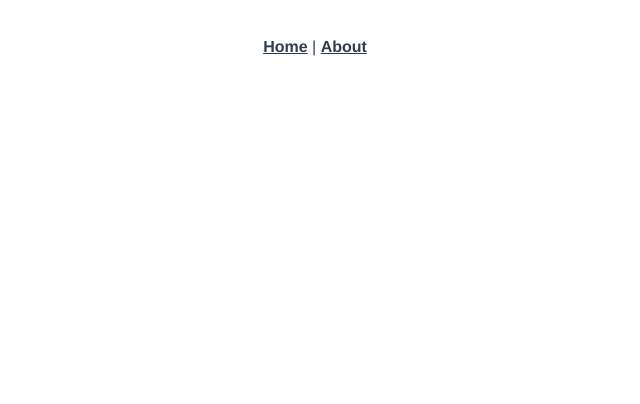
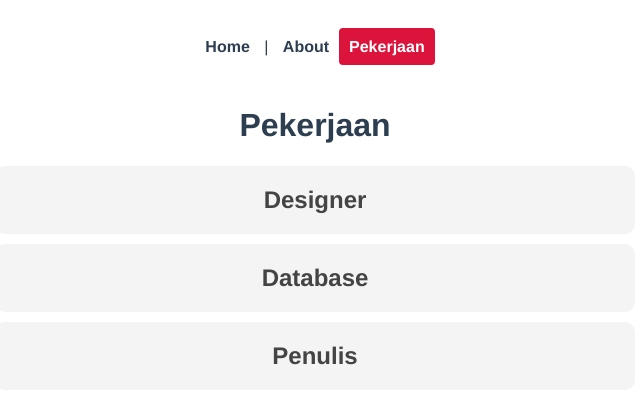
Before and after one commit to KonferensiHantuProject/routing-vue, a Vue app: page /jobs in a window 1280 px wide. Before the commit this address had no page. Shown: the top 404 px of the page, without its empty margins (325-965 px from the left). Built offline with nearby package versions, Linux system fonts and the light colour scheme.

Commit message:
Adding Job and Detail

```diff
--- a/src/App.vue
+++ b/src/App.vue
@@ -1,7 +1,8 @@
 <template>
   <div id="nav">
     <router-link to="/">Home</router-link> |
-    <router-link to="/about">About</router-link>
+    <router-link :to="{ name: 'About' }">About</router-link>
+    <router-link :to="{ name: 'Jobs' }">Pekerjaan</router-link>
   </div>
   <router-view/>
 </template>
@@ -22,9 +23,13 @@
 #nav a {
   font-weight: bold;
   color: #2c3e50;
+  text-decoration: none;
+  padding: 10px;
+  border-radius: 4px;
 }
 
 #nav a.router-link-exact-active {
-  color: #42b983;
+  color: white;
+  background: crimson;
 }
 </style>
--- a/src/components/HelloWorld.vue
+++ /dev/null
@@ -1,58 +0,0 @@
-<template>
-  <div class="hello">
-    <h1>{{ msg }}</h1>
-    <p>
-      For a guide and recipes on how to configure / customize this project,<br>
-      check out the
-      <a href="https://cli.vuejs.org" target="_blank" rel="noopener">vue-cli documentation</a>.
-    </p>
-    <h3>Installed CLI Plugins</h3>
-    <ul>
-      <li><a href="https://github.com/vuejs/vue-cli/tree/dev/packages/%40vue/cli-plugin-babel" target="_blank" rel="noopener">babel</a></li>
-      <li><a href="https://github.com/vuejs/vue-cli/tree/dev/packages/%40vue/cli-plugin-router" target="_blank" rel="noopener">router</a></li>
-    </ul>
-    <h3>Essential Links</h3>
-    <ul>
-      <li><a href="https://vuejs.org" target="_blank" rel="noopener">Core Docs</a></li>
-      <li><a href="https://forum.vuejs.org" target="_blank" rel="noopener">Forum</a></li>
-      <li><a href="https://chat.vuejs.org" target="_blank" rel="noopener">Community Chat</a></li>
-      <li><a href="https://twitter.com/vuejs" target="_blank" rel="noopener">Twitter</a></li>
-      <li><a href="https://news.vuejs.org" target="_blank" rel="noopener">News</a></li>
-    </ul>
-    <h3>Ecosystem</h3>
-    <ul>
-      <li><a href="https://router.vuejs.org" target="_blank" rel="noopener">vue-router</a></li>
-      <li><a href="https://vuex.vuejs.org" target="_blank" rel="noopener">vuex</a></li>
-      <li><a href="https://github.com/vuejs/vue-devtools#vue-devtools" target="_blank" rel="noopener">vue-devtools</a></li>
-      <li><a href="https://vue-loader.vuejs.org" target="_blank" rel="noopener">vue-loader</a></li>
-      <li><a href="https://github.com/vuejs/awesome-vue" target="_blank" rel="noopener">awesome-vue</a></li>
-    </ul>
-  </div>
-</template>
-
-<script>
-export default {
-  name: 'HelloWorld',
-  props: {
-    msg: String
-  }
-}
-</script>
-
-<!-- Add "scoped" attribute to limit CSS to this component only -->
-<style scoped>
-h3 {
-  margin: 40px 0 0;
-}
-ul {
-  list-style-type: none;
-  padding: 0;
-}
-li {
-  display: inline-block;
-  margin: 0 10px;
-}
-a {
-  color: #42b983;
-}
-</style>
--- a/src/router/index.js
+++ b/src/router/index.js
@@ -1,6 +1,8 @@
 import { createRouter, createWebHistory } from 'vue-router'
 import Home from '../views/Home.vue'
 import About from '../views/About.vue'
+import Jobs from '../views/Jobs/Jobs.vue'
+import JobDetail from '../views/Jobs/JobDetail.vue'
 
 const routes = [
   {
@@ -12,6 +14,17 @@ const routes = [
     path: '/about',
     name: 'About',
     component: About
+  },
+  {
+    path: '/jobs',
+    name: 'Jobs',
+    component: Jobs
+  },
+  {
+    path: '/job/:id',
+    name: 'JobDetail',
+    component: JobDetail,
+    props: true
   }
 ]
 
--- a/src/views/About.vue
+++ b/src/views/About.vue
@@ -1,5 +1,6 @@
 <template>
   <div class="about">
     <h1>This is an about page</h1>
+    <p>Lorem ipsum dolor sit amet consectetur, adipisicing elit. Tenetur maiores, sunt consequuntur placeat itaque quis veniam magni a ipsam minus dolor ipsum debitis quia eum doloremque atque nulla quaerat illum corrupti excepturi adipisci consequatur eius? Velit maiores assumenda obcaecati libero quia nemo fugit quae nisi blanditiis quasi, repudiandae ad consequuntur molestias adipisci explicabo ullam in facilis ratione error labore beatae asperiores. Accusamus quod nostrum cupiditate doloremque a beatae unde adipisci cumque repudiandae sapiente provident porro magnam doloribus deleniti laborum pariatur odit, consectetur quo maiores alias sequi modi eveniet quae! Ipsa odio dolor hic harum totam ut consequatur incidunt magnam sit.</p>
   </div>
 </template>
--- a/src/views/Home.vue
+++ b/src/views/Home.vue
@@ -1,18 +1,18 @@
 <template>
   <div class="home">
-    <img alt="Vue logo" src="../assets/logo.png">
-    <HelloWorld msg="Welcome to Your Vue.js App"/>
+    <h1>Home Page</h1>
+    <p>Lorem ipsum dolor sit amet, consectetur adipisicing elit. Hic, neque dolorem sequi vero molestias magnam? Quisquam quidem id libero quis officia omnis recusandae sequi nobis, illum aliquid accusantium? Ea nulla atque quis aut nobis voluptates, officia numquam pariatur explicabo voluptatibus incidunt minus delectus maiores quasi. Sint libero temporibus quisquam. Ipsum deserunt necessitatibus nemo repellendus vitae rerum laboriosam, possimus reiciendis consequuntur, quae nulla est facere, veritatis atque distinctio voluptates! Illum nostrum fugiat voluptatibus consectetur accusantium eius porro quod quisquam voluptates nihil, at suscipit deleniti velit iusto voluptatem rem hic consequatur sed nesciunt praesentium? Quo eveniet eligendi odio odit asperiores nostrum harum!</p>
+    <p>Lorem ipsum dolor sit amet, consectetur adipisicing elit. Hic, neque dolorem sequi vero molestias magnam? Quisquam quidem id libero quis officia omnis recusandae sequi nobis, illum aliquid accusantium? Ea nulla atque quis aut nobis voluptates, officia numquam pariatur explicabo voluptatibus incidunt minus delectus maiores quasi. Sint libero temporibus quisquam. Ipsum deserunt necessitatibus nemo repellendus vitae rerum laboriosam, possimus reiciendis consequuntur, quae nulla est facere, veritatis atque distinctio voluptates! Illum nostrum fugiat voluptatibus consectetur accusantium eius porro quod quisquam voluptates nihil, at suscipit deleniti velit iusto voluptatem rem hic consequatur sed nesciunt praesentium? Quo eveniet eligendi odio odit asperiores nostrum harum!</p>
   </div>
 </template>
 
 <script>
-// @ is an alias to /src
-import HelloWorld from '@/components/HelloWorld.vue'
+
 
 export default {
   name: 'Home',
   components: {
-    HelloWorld
+
   }
 }
 </script>
--- /dev/null
+++ b/src/views/Jobs/JobDetail.vue
@@ -0,0 +1,19 @@
+<template>
+  <h1>Detail Pekerjaan</h1>
+  <p>Id Pekerjaannya adalah {{ id }}</p>
+</template>
+
+<script>
+export default {
+    props: ['id'],
+    // data() {
+    //     return {
+    //         id: this.$route.params.id
+    //     }
+    // }
+}
+</script>
+
+<style>
+
+</style>
--- /dev/null
+++ b/src/views/Jobs/Jobs.vue
@@ -0,0 +1,40 @@
+<template>
+    <h1>Pekerjaan</h1>
+    <div v-for="job in jobs" :key="job.id" class="job">
+        <router-link :to="{ name: 'JobDetail', params: { id: job.id } }">
+            <h2>{{ job.title }}</h2>
+        </router-link>
+    </div>
+</template>
+
+<script>
+export default {
+    data(){
+        return {
+            jobs: [
+                { title: 'Designer', id: 1, details: 'detailnya'},
+                { title: 'Database', id: 2, details: 'detailnya'},
+                { title: 'Penulis', id: 3, details: 'detailnya'}
+            ]
+        }
+    }
+}
+</script>
+
+<style>
+    .job h2{
+        background: #f4f4f4;
+        padding: 20px;
+        border-radius: 10px;
+        margin: 10px auto;
+        max-width: 600px;
+        cursor: pointer;
+        color: #444;
+    }
+    .job h2:hover{
+        background: #ddd;
+    }
+    .job a{
+        text-decoration: none;
+    }
+</style>
```
